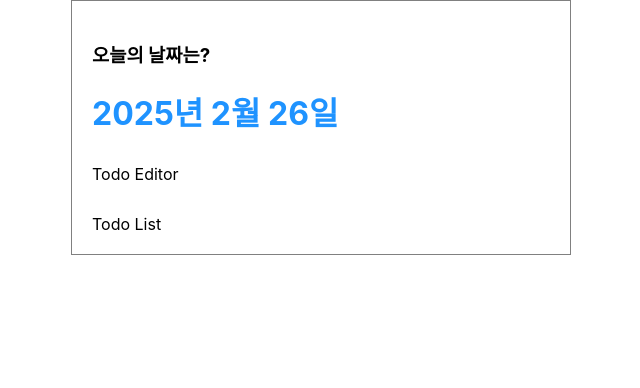
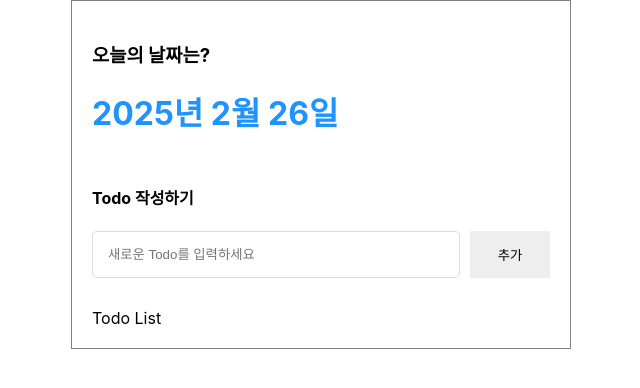
Before and after one commit to ycraah/react-project, a React (Create React App) app: page / in a window 1280 px wide. Shown: the top 388 px of the page, without its empty margins (319-959 px from the left). Built offline with nearby package versions, Linux system fonts and the light colour scheme.

Commit message:
TodoEditor 컴포넌트 작성

```diff
--- a/src/App.js
+++ b/src/App.js
@@ -1,11 +1,12 @@
 import "./App.css";
 import Header from "./component/Header.js";
+import TodoEditor from "./component/TodoEditor.js";
 
 function App() {
   return (
     <div className="App">
       <Header />
-      <div>Todo Editor</div>
+      <TodoEditor />
       <div>Todo List</div>
     </div>
   );
--- /dev/null
+++ b/src/component/TodoEditor.css
@@ -0,0 +1,31 @@
+.TodoEditor .editor_wrapper {
+  width: 100%;
+  display: flex;
+  gap: 10px;
+}
+
+.TodoEditor input {
+  flex: 1;
+  box-sizing: border-box;
+  border: 1px solid rgb(220, 220, 220);
+  border-radius: 5px;
+  padding: 15px;
+  transition: all 0.5s;
+}
+
+.TodoEditor input:focus {
+  outline: none;
+  border: 1px solid #000;
+}
+
+.TodoEditor button {
+  cursor: pointer;
+  width: 80px;
+  border: none;
+  background-color: #eee;
+  transition: all 1s;
+}
+
+.TodoEditor button:hover {
+  background-color: #aaa;
+}
--- /dev/null
+++ b/src/component/TodoEditor.js
@@ -0,0 +1,15 @@
+import "./TodoEditor.css";
+
+const TodoEditor = () => {
+  return (
+    <div className="TodoEditor">
+      <h4>Todo 작성하기</h4>
+      <div className="editor_wrapper">
+        <input placeholder="새로운 Todo를 입력하세요" />
+        <button>추가</button>
+      </div>
+    </div>
+  );
+};
+
+export default TodoEditor;
```
